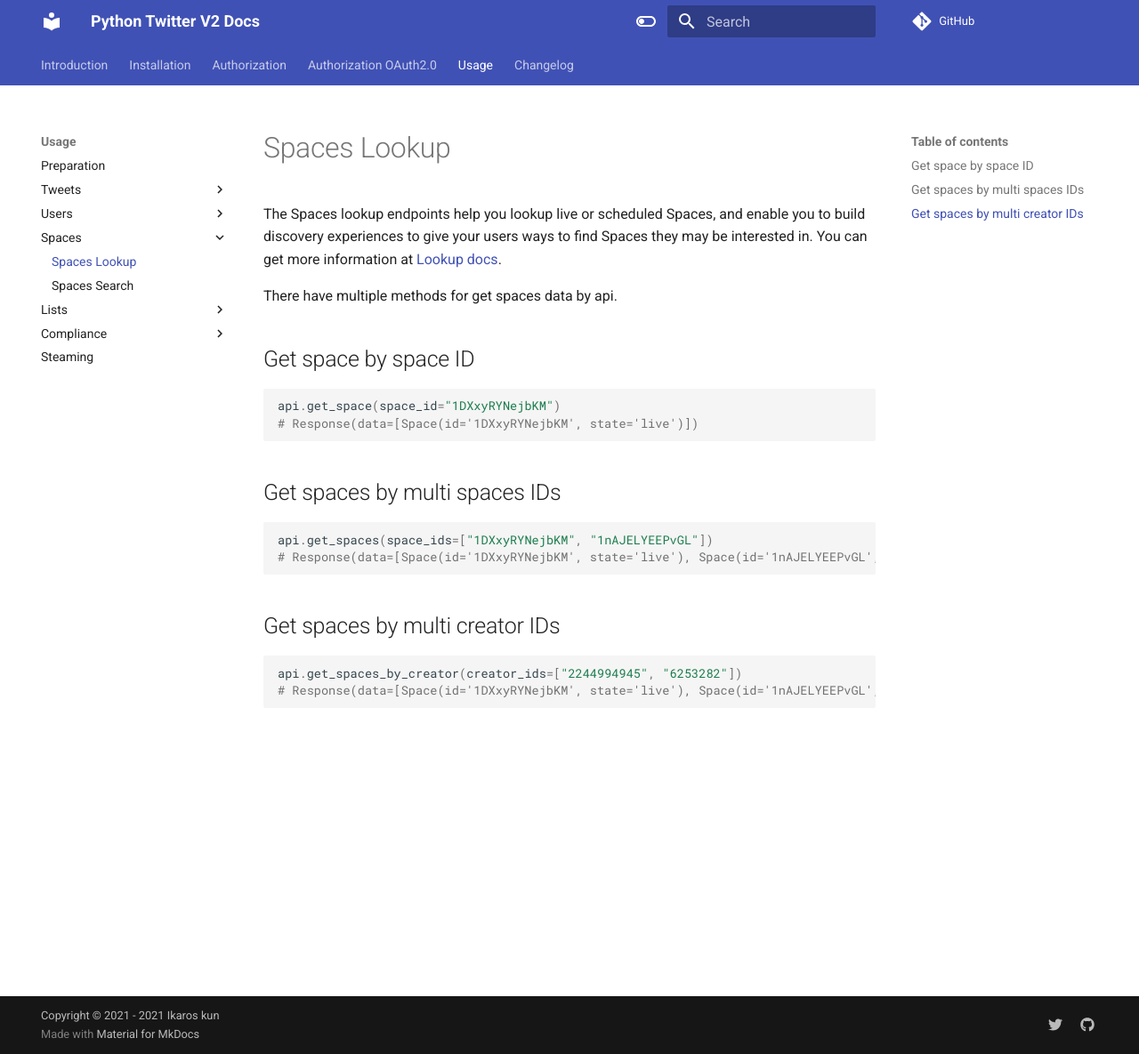
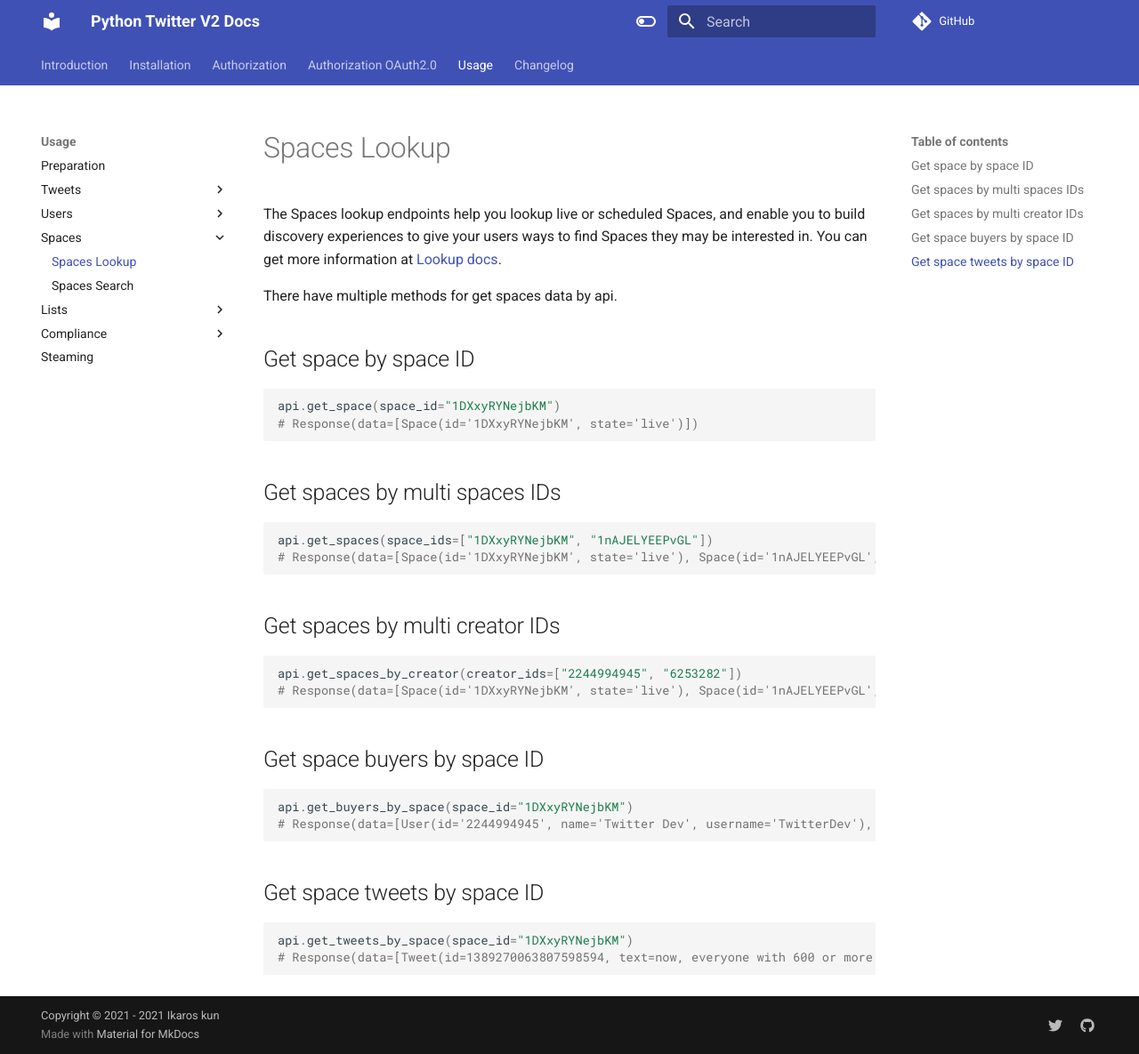
Before and after one commit to sns-sdks/python-twitter, an MkDocs documentation site: the page built from docs/docs/usage/spaces/spaces-lookup.md, in a window 1280 px wide and 1185 px high. Shown: the whole window at 89% size. Built offline with MkDocs 1.6.1 and Material for MkDocs 9.7.7, drawn with Linux system fonts in a browser that asks for light colours; comment, search, counter and statistics services are not loaded.

Commit message:
docs(usage): :memo: simple usage for new spaces api
ISSUES CLOSED: #107

````diff
--- a/docs/docs/usage/spaces/spaces-lookup.md
+++ b/docs/docs/usage/spaces/spaces-lookup.md
@@ -23,3 +23,17 @@
 api.get_spaces_by_creator(creator_ids=["2244994945", "6253282"])
 # Response(data=[Space(id='1DXxyRYNejbKM', state='live'), Space(id='1nAJELYEEPvGL', state='live')])
 ```
+
+## Get space buyers by space ID
+
+```python
+api.get_buyers_by_space(space_id="1DXxyRYNejbKM")
+# Response(data=[User(id='2244994945', name='Twitter Dev', username='TwitterDev'), User(id='783214', name='Twitter', username='Twitter')])
+```
+
+## Get space tweets by space ID
+
+```python
+api.get_tweets_by_space(space_id="1DXxyRYNejbKM")
+# Response(data=[Tweet(id=1389270063807598594, text=now, everyone with 600 or more followers can...), Tweet(id=1354143047324299264, text=Academics are one of the biggest groups using...), Tweet(id=1293595870563381249, text=Twitter API v2: Early Access releasednnToday we...)])
+```
````
